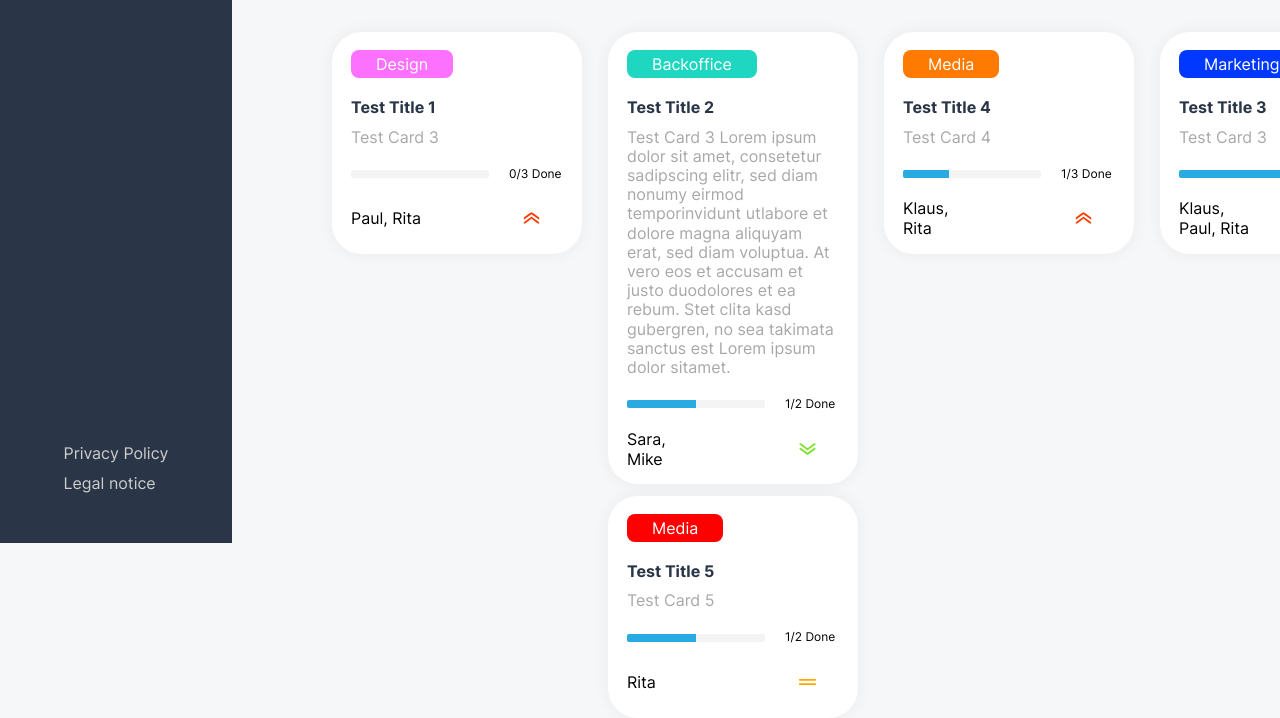
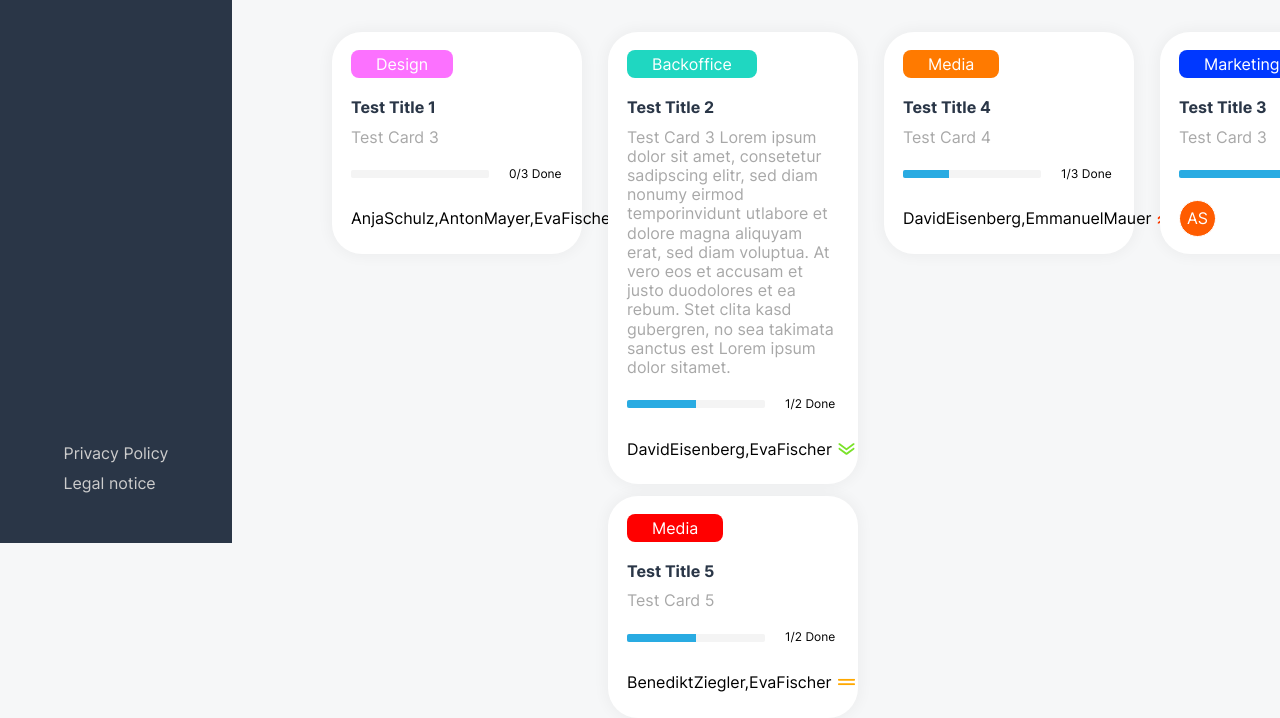
Before and after one commit to masterficx/Join, a plain HTML site: page board.html in a window 1280 px wide. Shown: the part 337-1055 px from the top of the page. Drawn offline with Linux system fonts and the light colour scheme.

Commit message:
board assigned user function

```diff
--- a/board.html
+++ b/board.html
@@ -7,6 +7,7 @@
     <title>Board | myJoin</title>
 
     <script src="js/include.js"></script>
+    <script src="js/contacts.js"></script>
     <script src="js/board.js"></script>
     <script src="js/summary_script.js"></script>
     <link rel="stylesheet" href="css/layout.css">
--- a/css/board.css
+++ b/css/board.css
@@ -282,28 +282,48 @@ body {
 
 .cardBoardInsideUserAndPrio {
     display: flex;
-    width: 207px;
+    width: 100%;
     height: 35px;
     justify-content: space-between;
     align-items: center;
-    gap: 83px;
 }
 
-.InsideUser {
+#InsideUser {
     display: flex;
+    flex-direction: row;
     justify-content: start;
     align-items: center;
-    gap: 1px;
+    min-width: auto;
+    max-width: 40%;
+    gap: -6px !important;
     height: 35px;
     margin-block-start: 0em;
     margin-block-end: 0em;
+    overflow: hidden;
+    padding-left: 0px;
+    padding-top: 8px;
+    padding-bottom: 8px;
+}
+
+.label-card {
+    display: flex;
+    width: 35px;
+    height: 35px;
+    color: white;
+    padding: 0px 0px;
+    flex-direction: column;
+    justify-content: center;
+    align-items: center;
+    gap: 10px;
+    border-radius: 58px;
+    border: 1px solid var(--white, #FFF);
 }
 
 .cardBoardInsideUserAndPrio img {
     width: 17px;
     height: 12px;
     flex-shrink: 0;
-    padding: 10px 18px;
+    padding: 10px 6px;
 }
 
 .addTaskPopUp {
@@ -381,13 +401,13 @@ span.detlabel {
 
 @keyframes slide-in {
     from {
-      transform: translateX(100%);
+        transform: translateX(100%);
     }
 
     to {
-      transform: translateX(0);
+        transform: translateX(0);
     }
-  }
+}
 
 .includeTaskForm {
     z-index: 99;
--- a/js/board.js
+++ b/js/board.js
@@ -4,7 +4,7 @@ let cards = [
         "title": "Test Title 1",
         "description": 'Test Card 3',
         "progress": "0",
-        "assignedUser": [" Paul", " Rita"],
+        "assignedUser": [Contacts[0]['firstName'] + Contacts[0]['lastName'], Contacts[1]['firstName'] + Contacts[1]['lastName'], Contacts[4]['firstName'] + Contacts[4]['lastName']],
         "prio": "High",
         "dueDate": "2022-08-14",
         "subtasks": [
@@ -19,7 +19,7 @@ let cards = [
         "title": "Test Title 2",
         "description": 'Test Card 3 Lorem ipsum dolor sit amet, consetetur sadipscing elitr, sed diam nonumy eirmod temporinvidunt utlabore et dolore magna aliquyam erat, sed diam voluptua. At vero eos et accusam et justo duodolores et ea rebum. Stet clita kasd gubergren, no sea takimata sanctus est Lorem ipsum dolor sitamet.',
         "progress": "1",
-        "assignedUser": ["Sara", " Mike"],
+        "assignedUser": [Contacts[3]['firstName'] + Contacts[3]['lastName'], Contacts[4]['firstName'] + Contacts[4]['lastName']],
         "prio": "Low",
         "dueDate": "2022-08-14",
         "subtasks": [
@@ -33,7 +33,7 @@ let cards = [
         "title": "Test Title 3",
         "description": 'Test Card 3',
         "progress": "2",
-        "assignedUser": ["Klaus", " Paul", " Rita"],
+        "assignedUser": [Contacts[0]['firstName'].charAt(0) + Contacts[0]['lastName'].charAt(0)],
         "prio": "Mid",
         "dueDate": "2022-08-14",
         "subtasks": [
@@ -47,7 +47,7 @@ let cards = [
         "title": "Test Title 4",
         "description": 'Test Card 4',
         "progress": "1",
-        "assignedUser": ["Klaus", " Rita"],
+        "assignedUser": [Contacts[3]['firstName'] + Contacts[3]['lastName'], Contacts[5]['firstName'] + Contacts[5]['lastName']],
         "prio": "High",
         "dueDate": "2022-08-14",
         "subtasks": [
@@ -62,7 +62,7 @@ let cards = [
         "title": "Test Title 5",
         "description": 'Test Card 5',
         "progress": "1",
-        "assignedUser": [" Rita"],
+        "assignedUser": [Contacts[2]['firstName'] + Contacts[2]['lastName'], Contacts[4]['firstName'] + Contacts[4]['lastName']],
         "prio": "Mid",
         "dueDate": "2022-08-14",
         "subtasks": [
@@ -103,7 +103,6 @@ function renderBoard() {
 }
 
 function renderBoardCards() {
-    let cardIndex = 0;
     clearBoardCards();
     for (let i = 0; i < cards.length; i++) {
         if (cards[i]['listType'] == 'ToDo') {
@@ -186,11 +185,12 @@ function renderBoardCardsDone(i) {
             <div><p>${cards[i]['progress']}/${cards[i]['subtasks'].length} Done</p></div>
             </div>
             <div class="cardBoardInsideUserAndPrio">
-            <div class="InsideUser">${cards[i]['assignedUser']}</div><img src="/assets/img/board/${cards[i]['prio']}.svg" alt="">
+            <div id="InsideUser"></div><img src="/assets/img/board/${cards[i]['prio']}.svg" alt="">
             </div>
         </div>
     </div>`;
     renderProgressBar(i);
+    renderAssignedUserInBoard(i);
     } else { };
 }
 
@@ -212,8 +212,12 @@ function renderProgressBar(i) {
     progressBar.style.width = progressValue + '%';
 }
 
-function renderAssignedUserInBoard() {
-
+function renderAssignedUserInBoard(i) {
+    	for (let j = 0; j < cards[i]['assignedUser'].length; j++) {
+            document.getElementById('InsideUser').innerHTML += `
+            <div class="label-card" style="background-color:#FF5C00">${cards[i]['assignedUser']}</div>
+            `;
+        }
 }
 
 function clearBoardCards() {
```
